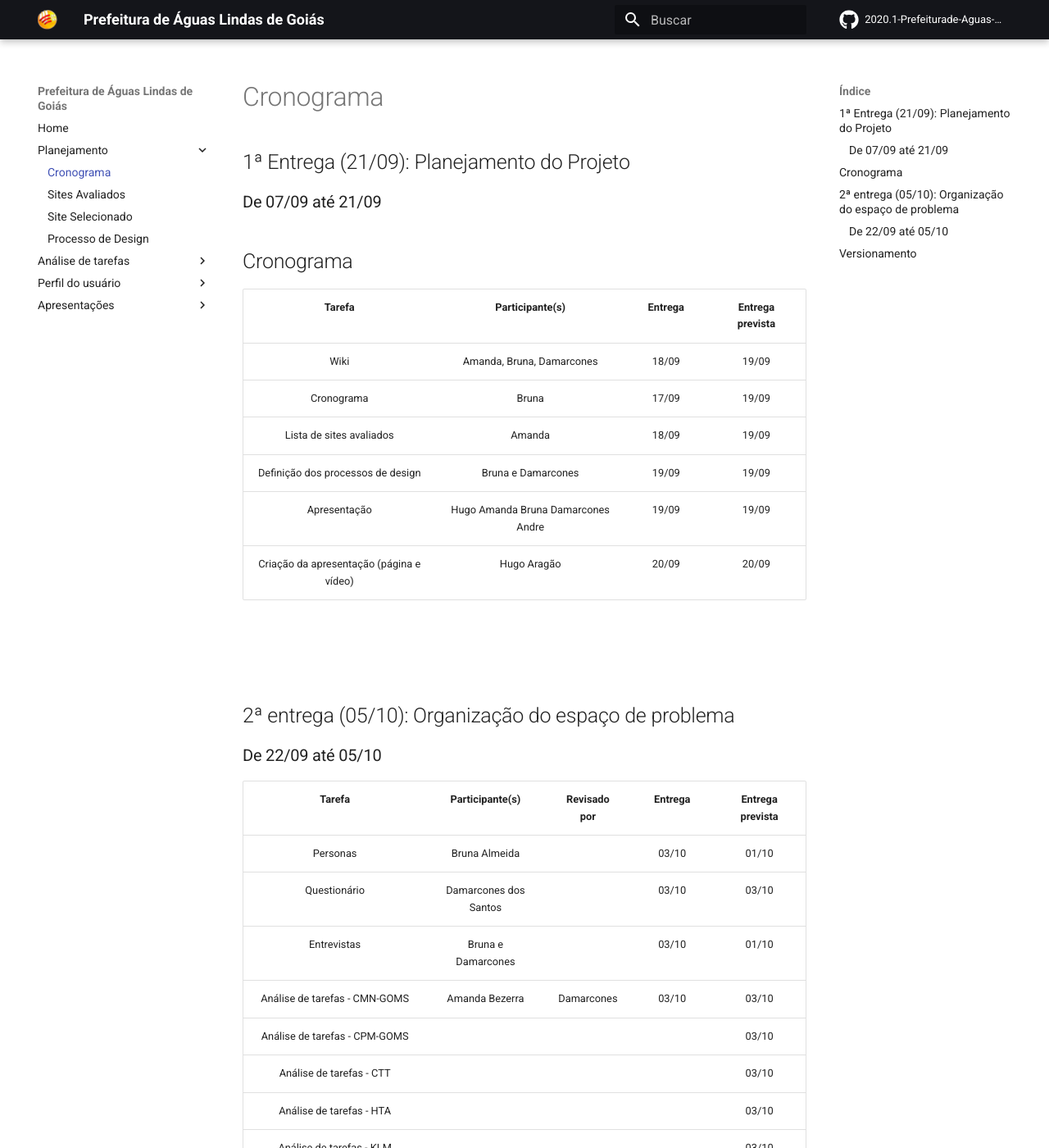
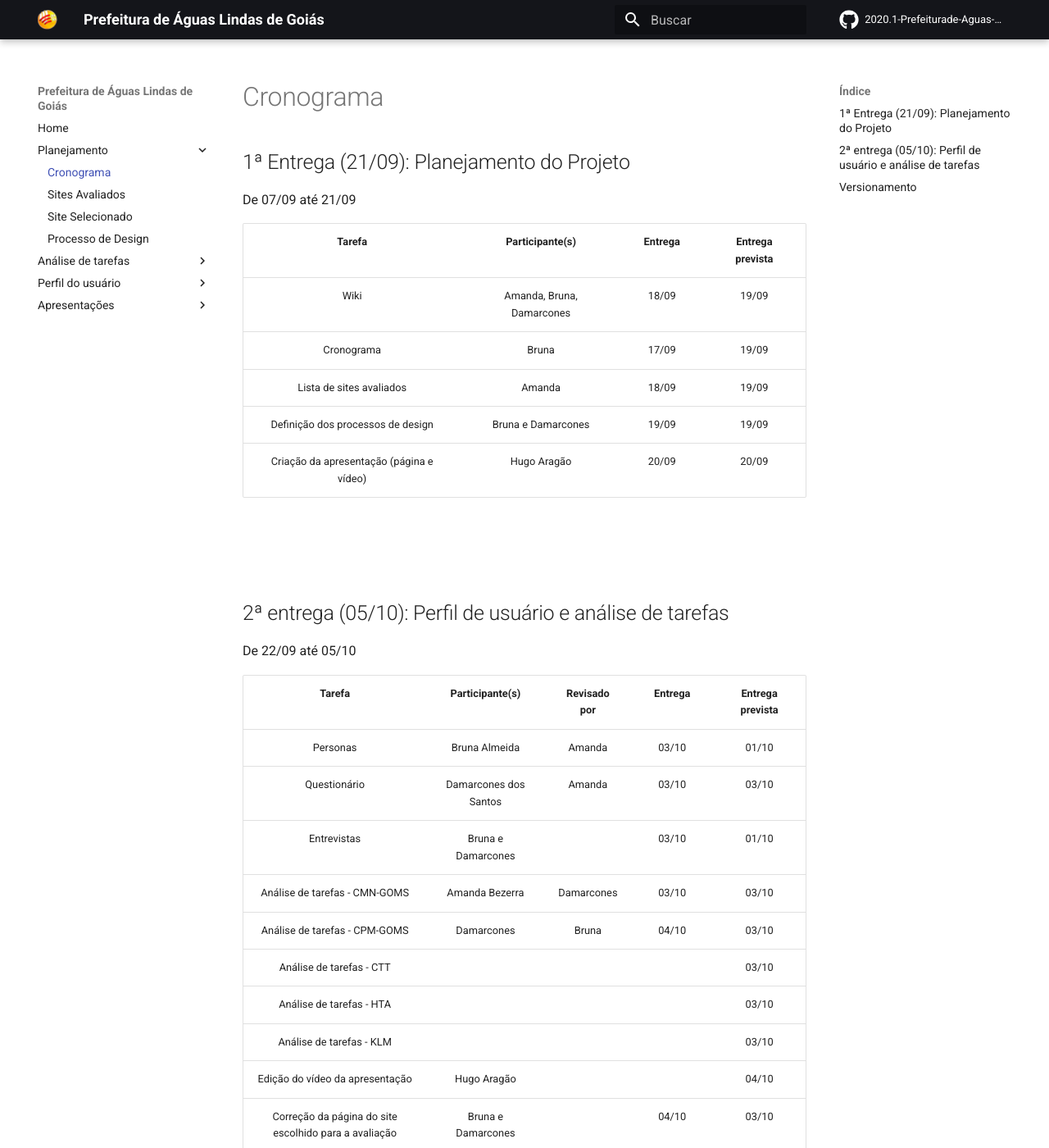
Before and after one commit to Interacao-Humano-Computador/2020.1-Prefeiturade-Aguas-Lindas-de-Goias, an MkDocs documentation site: the page built from docs/planejamento/cronograma.md, in a window 1280 px wide and 1400 px high. Shown: the whole window at 82% size. Built offline with MkDocs 1.6.1 and Material for MkDocs 9.7.7, drawn with Linux system fonts in a browser that asks for light colours; comment, search, counter and statistics services are not loaded.

Commit message:
Atualiza cronograma

```diff
--- a/docs/planejamento/cronograma.md
+++ b/docs/planejamento/cronograma.md
@@ -1,34 +1,34 @@
 # Cronograma
 
 ## 1ª Entrega (21/09): Planejamento do Projeto
-### De 07/09 até 21/09
-## Cronograma
+De 07/09 até 21/09
+
 |             Tarefa              |     Participante(s)       |Entrega|Entrega prevista|
 |:-------------------------------:|:-------------------------:|:-----:|:--------------:|
 |              Wiki               | Amanda, Bruna, Damarcones | 18/09 |     19/09      |
 |           Cronograma            |         Bruna             | 17/09 |     19/09      |
 |    Lista de sites avaliados     |         Amanda            | 18/09 |     19/09      |
 |Definição dos processos de design|     Bruna e Damarcones    | 19/09 |     19/09      |
-|           Apresentação  | Hugo Amanda Bruna Damarcones Andre| 19/09 |     19/09      |
 |Criação da apresentação (página e vídeo)|Hugo Aragão         | 20/09 |     20/09      |
 
 <br> </br>
 
 
-## 2ª entrega (05/10): Organização do espaço de problema
-### De 22/09 até 05/10
+## 2ª entrega (05/10): Perfil de usuário e análise de tarefas
+De 22/09 até 05/10
+
 |             Tarefa            |Participante(s)       |Revisado por|Entrega|Entrega prevista|
 |:-----------------------------:|:--------------------:|:----------:|:-----:|:--------------:|
-|Personas                       |Bruna Almeida         |            |03/10  |01/10           |
-|Questionário                   |Damarcones dos Santos |            |03/10  |03/10           |
+|Personas                       |Bruna Almeida         | Amanda     |03/10  |01/10           |
+|Questionário                   |Damarcones dos Santos | Amanda     |03/10  |03/10           |
 |Entrevistas                    |Bruna e Damarcones    |            |03/10  |01/10           |
 |Análise de tarefas - CMN-GOMS  |Amanda Bezerra        |Damarcones  |03/10  |03/10           |
-|Análise de tarefas - CPM-GOMS  |                      |            |       |03/10           |
+|Análise de tarefas - CPM-GOMS  |Damarcones            |Bruna       |04/10  |03/10           |
 |Análise de tarefas - CTT       |                      |            |       |03/10           |
 |Análise de tarefas - HTA       |                      |            |       |03/10           |
 |Análise de tarefas - KLM       |                      |            |       |03/10           |
 |Edição do vídeo da apresentação|Hugo Aragão           |            |       |04/10           |
-|Correção da página do site escolhido para a avaliação|Bruna e Damarcones|  |03/10|03/10|
+|Correção da página do site escolhido para a avaliação|Bruna e Damarcones|  |04/10|03/10|
 
 <br> </br>
 
```
